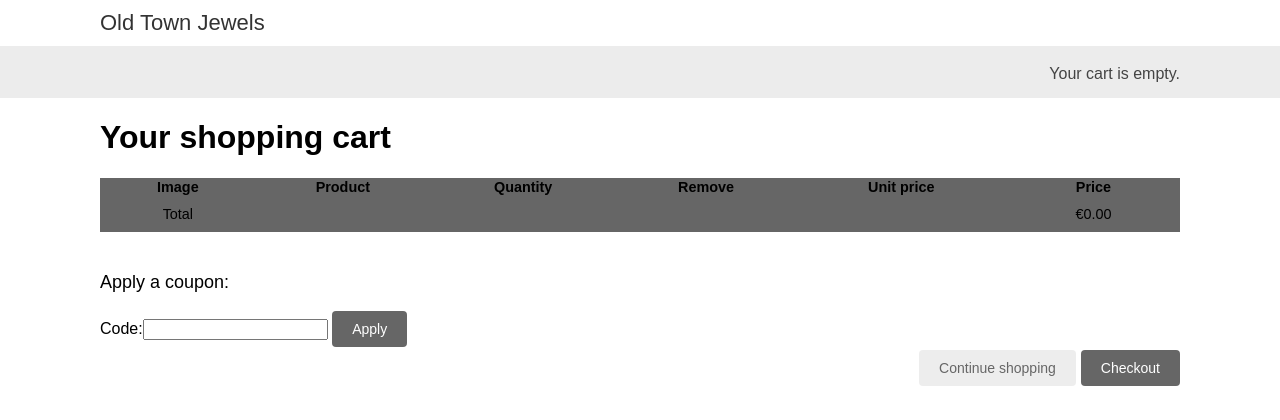
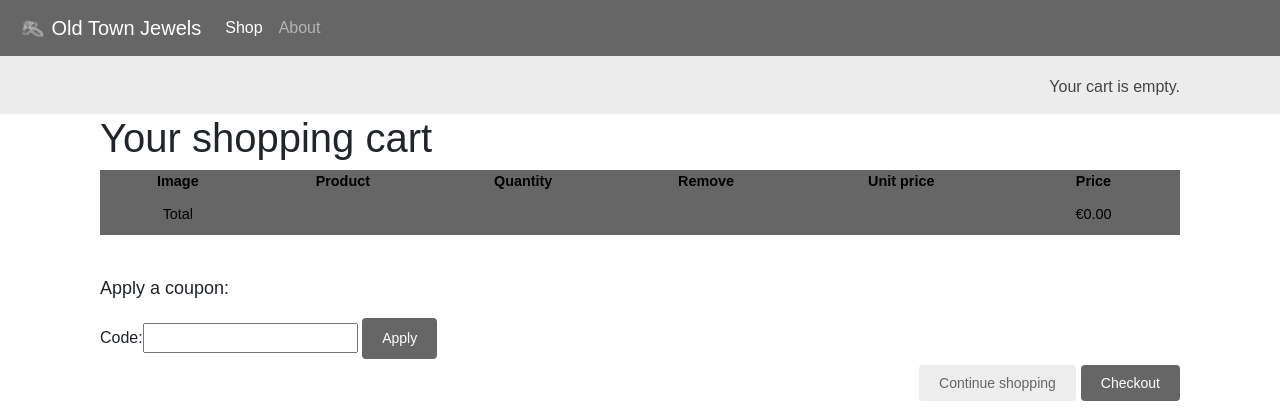
Before and after one commit to marosan28/old-town-jewels, a Django app: page /cart/ in a window 1280 px wide. Shown: the top 420 px of the page. Run offline with Django 3.2, Linux system fonts and the light colour scheme; parts of the project's set-up code (start-up, migrations or seed data) failed here and were passed over; some libraries are stand-ins or nearby versions; some web fonts are replaced.

Commit message:
add bootstrap and navbar

```diff
--- a/myshop/settings.py
+++ b/myshop/settings.py
@@ -52,6 +52,7 @@ INSTALLED_APPS = [
     'orders.apps.OrdersConfig',
     'payment.apps.PaymentConfig',
     'coupons.apps.CouponsConfig',
+    'bootstrap4',
 ]
 
 MIDDLEWARE = [
--- a/requirements.txt
+++ b/requirements.txt
@@ -2,6 +2,7 @@ amqp==5.1.1
 asgiref==3.6.0
 backports.zoneinfo==0.2.1
 billiard==3.6.4.0
+bootstrap4==0.1.0
 celery==5.2.7
 click==8.1.3
 click-didyoumean==0.3.0
--- a/templates/shop/base.html
+++ b/templates/shop/base.html
@@ -5,14 +5,30 @@
 <head>
   <meta charset="utf-8" />
   <meta name="viewport" content="width=device-width, initial-scale=1">
-  <title>{% block title %}My shop{% endblock %}</title>
+  <title>{% block title %} Old Town Jewels {% endblock %}</title>
+  <link rel="stylesheet" href="https://cdn.jsdelivr.net/npm/bootstrap@4.0.0/dist/css/bootstrap.min.css"
+    integrity="sha384-Gn5384xqQ1aoWXA+058RXPxPg6fy4IWvTNh0E263XmFcJlSAwiGgFAW/dAiS6JXm" crossorigin="anonymous">
   <link href="{% static 'css/stylesheet.css' %}" rel="stylesheet">
 </head>
 
 <body>
-  <div id="header">
-    <a href="/" class="logo">Old Town Jewels</a>
-  </div>
+  <!-- Image and text -->
+  <nav class="navbar navbar-expand-lg navbar-dark bg-dark">
+    <a class="navbar-brand logo" href="/">
+      <img src="{% static 'images/otj.png' %}" width="30" height="30" class="d-inline-block align-top" alt="">
+      Old Town Jewels
+    </a>
+    <button class="navbar-toggler" type="button" data-toggle="collapse" data-target="#navbarNavAltMarkup"
+      aria-controls="navbarNavAltMarkup" aria-expanded="false" aria-label="Toggle navigation">
+      <span class="navbar-toggler-icon"></span>
+    </button>
+    <div class="collapse navbar-collapse" id="navbarNavAltMarkup">
+      <div class="navbar-nav">
+        <a class="nav-item nav-link active" href="/">Shop<span class="sr-only">(current)</span></a>
+        <a class="nav-item nav-link" href="#">About</a>
+      </div>
+    </div>
+  </nav>
   <div id="subheader">
     <div class="cart">
       {% with total_items=cart|length %}
@@ -33,5 +49,11 @@
     {% endblock %}
   </div>
 </body>
+<script src="https://code.jquery.com/jquery-3.2.1.slim.min.js"
+  integrity="sha384-KJ3o2DKtIkvYIK3UENzmM7KCkRr/rE9/Qpg6aAZGJwFDMVNA/GpGFF93hXpG5KkN" crossorigin="anonymous"></script>
+<script src="https://cdn.jsdelivr.net/npm/popper.js@1.12.9/dist/umd/popper.min.js"
+  integrity="sha384-ApNbgh9B+Y1QKtv3Rn7W3mgPxhU9K/ScQsAP7hUibX39j7fakFPskvXusvfa0b4Q" crossorigin="anonymous"></script>
+<script src="https://cdn.jsdelivr.net/npm/bootstrap@4.0.0/dist/js/bootstrap.min.js"
+  integrity="sha384-JZR6Spejh4U02d8jOt6vLEHfe/JQGiRRSQQxSfFWpi1MquVdAyjUar5+76PVCmYl" crossorigin="anonymous"></script>
 
 </html>
```
Also changed, not shown: db.sqlite3, static/images/otj.png (added).
